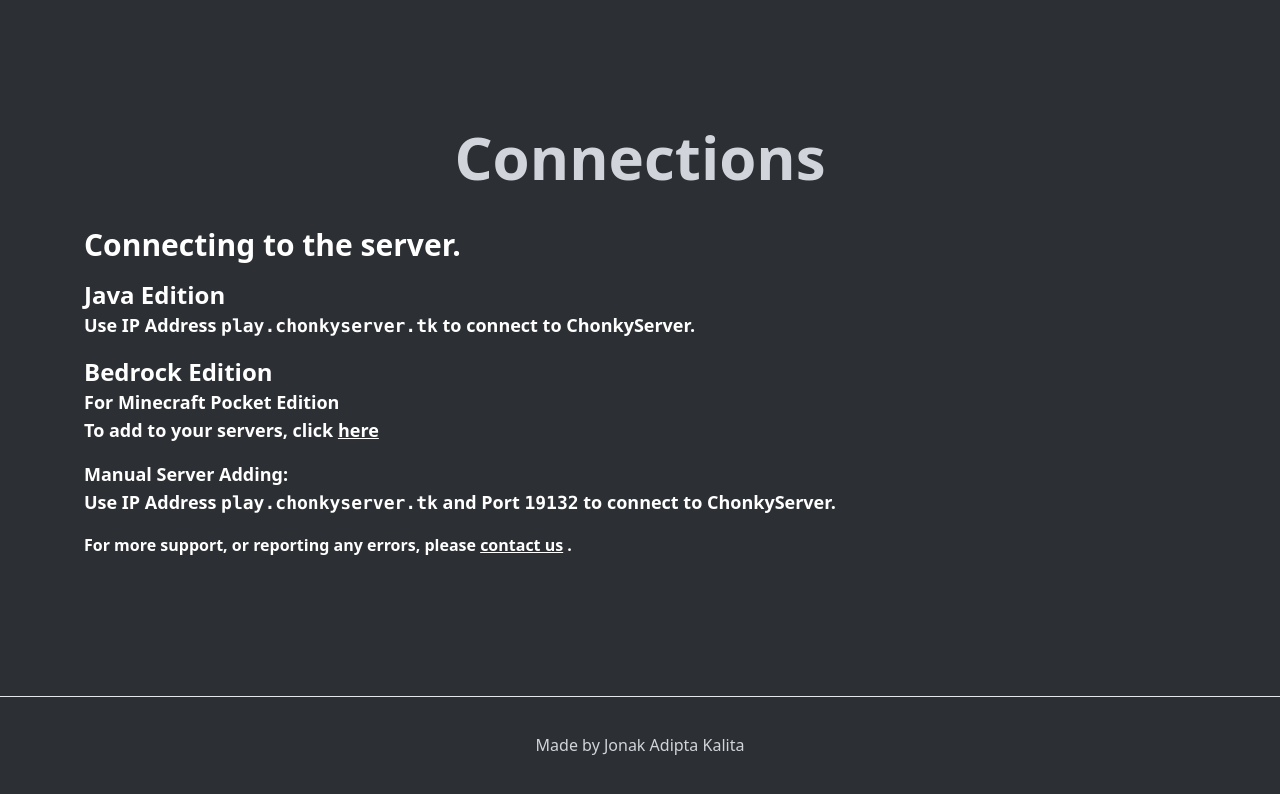
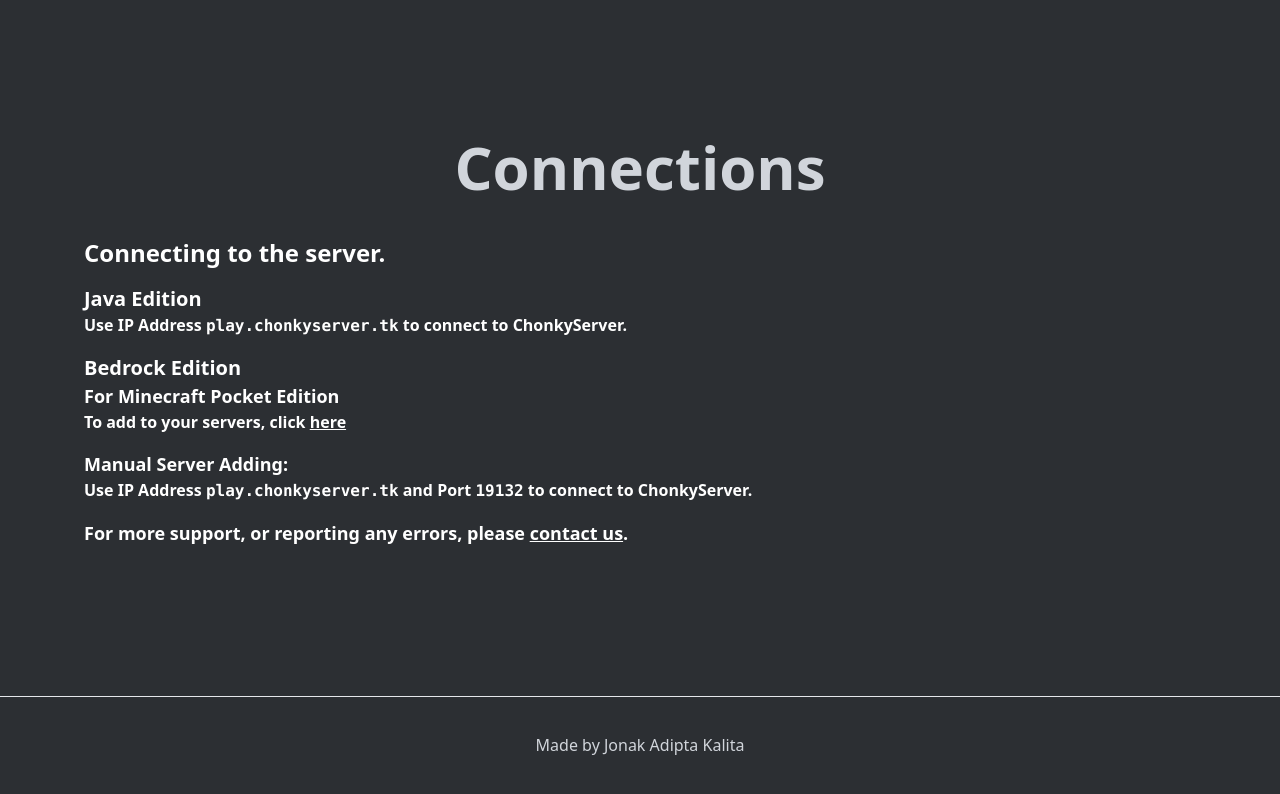
Before and after one commit to moiSentineL/chonkyserver-web, a Next.js app: page /connections in a window 1280 px wide. Shown: the top 794 px of the page. Built offline with nearby package versions, Linux system fonts and the light colour scheme.

Commit message:
Edited connections page

```diff
--- a/pages/connections.tsx
+++ b/pages/connections.tsx
@@ -18,19 +18,19 @@
                 </h1>
 
                 <div className="mt-10 space-y-4 font-semibold text-white">
-                    <p className="text-3xl">Connecting to the server.</p>
+                    <p className="text-2xl">Connecting to the server.</p>
                     <div className="">
-                        <p className="text-2xl">Java Edition</p>
-                        <p className="text-lg">
+                        <p className="text-xl">Java Edition</p>
+                        <p className="text-md">
                             Use IP Address{" "}
                             <code className="">play.chonkyserver.tk</code> to
                             connect to ChonkyServer.
                         </p>
                     </div>
                     <div className="">
-                        <p className="text-2xl">Bedrock Edition</p>
+                        <p className="text-xl">Bedrock Edition</p>
                         <p className="text-lg">For Minecraft Pocket Edition</p>
-                        <p className="text-lg">
+                        <p className="text-md">
                             To add to your servers, click{" "}
                             <a
                                 href="minecraft://?addExternalServer=ChonkyServer|play.chonkyserver.tk:19132"
@@ -42,7 +42,7 @@
                     </div>
                     <div className="">
                         <p className="text-lg">Manual Server Adding:</p>
-                        <p className="text-lg">
+                        <p className="text-md">
                             Use IP Address{" "}
                             <code className="">play.chonkyserver.tk</code> and
                             Port <code className="">19132</code> to connect to
@@ -50,14 +50,14 @@
                         </p>
                     </div>
 
-                    <p className="">
+                    <p className="text-lg">
                         For more support, or reporting any errors, please{" "}
                         <span
                             onClick={() => router.push("/contact")}
                             className=" underline cursor-pointer hover:text-blue-500 hover:underline"
                         >
                             contact us
-                        </span>{" "}
+                        </span>
                         .
                     </p>
                 </div>
--- a/pages/more-info.tsx
+++ b/pages/more-info.tsx
@@ -17,7 +17,7 @@
                     More Information
                 </h1>
 
-                <div className="mt-10 font-semibold text-white md:text-lg">
+                <div className="mt-10 font-semibold text-white md:text-lg sm:text-lg">
                     <p className="text-justify">
                         ChonkyServer is a{" "}
                         <span className="italic">cracked</span> Minecraft SMP
```
